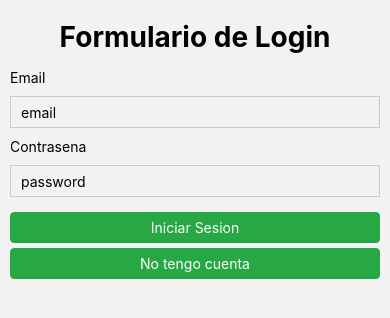
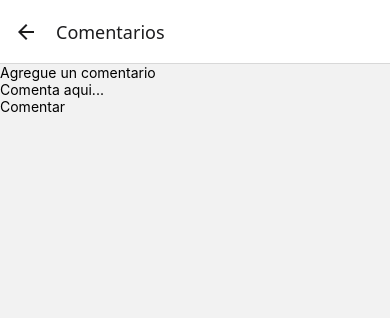
Before and after one commit to mariacavanagh/proyectointegrador2, a React Native app in the folder proyectofinal/: screen /Comentarios in a window 390 px wide. Shown: the top 318 px of the page. Built offline with nearby package versions, Linux system fonts and the light colour scheme.

Commit message:
comentarios

```diff
--- a/proyectofinal/App.js
+++ b/proyectofinal/App.js
@@ -6,6 +6,7 @@ import { createNativeStackNavigator } from '@react-navigation/native-stack';
 import Login from './src/screens/Login';
 import Register from './src/screens/Register';
 import HomeMenu from "./src/components/HomeMenu";
+import Comentarios from './src/screens/Comentarios'
 
 
 const Stack = createNativeStackNavigator();
@@ -17,6 +18,7 @@ export default function App() {
       <Stack.Screen name="Login" component={Login} options={{ headerShown: false }} />
         <Stack.Screen name="Register" component={Register} options={{ headerShown: false }} />
         <Stack.Screen name="HomeMenu" component={HomeMenu} />
+        <Stack.Screen name="Comentarios" component={Comentarios}/>
 
       </Stack.Navigator>
       </NavigationContainer>
--- /dev/null
+++ b/proyectofinal/src/screens/Comentarios.js
@@ -0,0 +1,42 @@
+import React, { Component } from "react";
+import firebase from "firebase";
+import {db, auth} from '../firebase/config';
+import { TextInput, View, Text, Pressable } from "react-native-web";
+
+
+class Comentarios extends Component{
+    constructor(props){
+        super(props);
+        this.state = {
+          comentario: '',
+        };
+      }
+
+
+    nuevoComentario(){
+        db.collection('Comentarios').add({
+            owner: auth.currentUser.email,
+            description: this.state.comentario,
+            createdAt: Date.now(),
+        })
+        .then(() => {
+            this.setState({ comentario: "" })
+            this.props.navigation.navigate('HomeMenu')
+        })
+        .catch(error => console.log(error))
+    }
+
+render(){
+    return(
+        <View>
+           <Text>Agregue un comentario</Text>
+           <TextInput placeholder="Comenta aqui..." value={this.state.comentario} onChangeText={text => this.setState({comentario: text})}></TextInput>
+           <Pressable onPress={() => this.nuevoComentario()}>
+            <Text>Comentar</Text>
+           </Pressable>
+        </View>
+    );
+}
+}
+
+export default Comentarios;
--- a/proyectofinal/src/screens/Home.js
+++ b/proyectofinal/src/screens/Home.js
@@ -62,19 +62,20 @@ class Home extends Component {
                         <Text style={styles.tetxo}>{item.data.comentario}</Text>
                         <Text style={styles.likes}>Cantidad de likes: {item.data.likes.length}</Text>
 
-                        <Pressable style={[
-                        styles.boton,
-                        likeado ? styles.botonUnlike : styles.botonLike,
-                        ]}
+                        <Pressable style={[styles.boton, likeado ? styles.botonUnlike : styles.botonLike,]}
                             onPress ={() =>{
                                 if (likeado){
                                     {this.unlikearPost(item.id)}
                                 }else
                                     {this.likearPost(item.id)}
-                            }}
-                        >
+                            }}>
+
                             <Text style={styles.botonTexto}>{likeado ? "Sacar like" : "Likear"}</Text>
                         </Pressable>
+                        <Pressable onPress={() =>
+                                    this.props.navigation.navigate('Comentarios')}>
+                                <Text>Comentar</Text>
+                            </Pressable>
                     </View>
 
                 );
```
